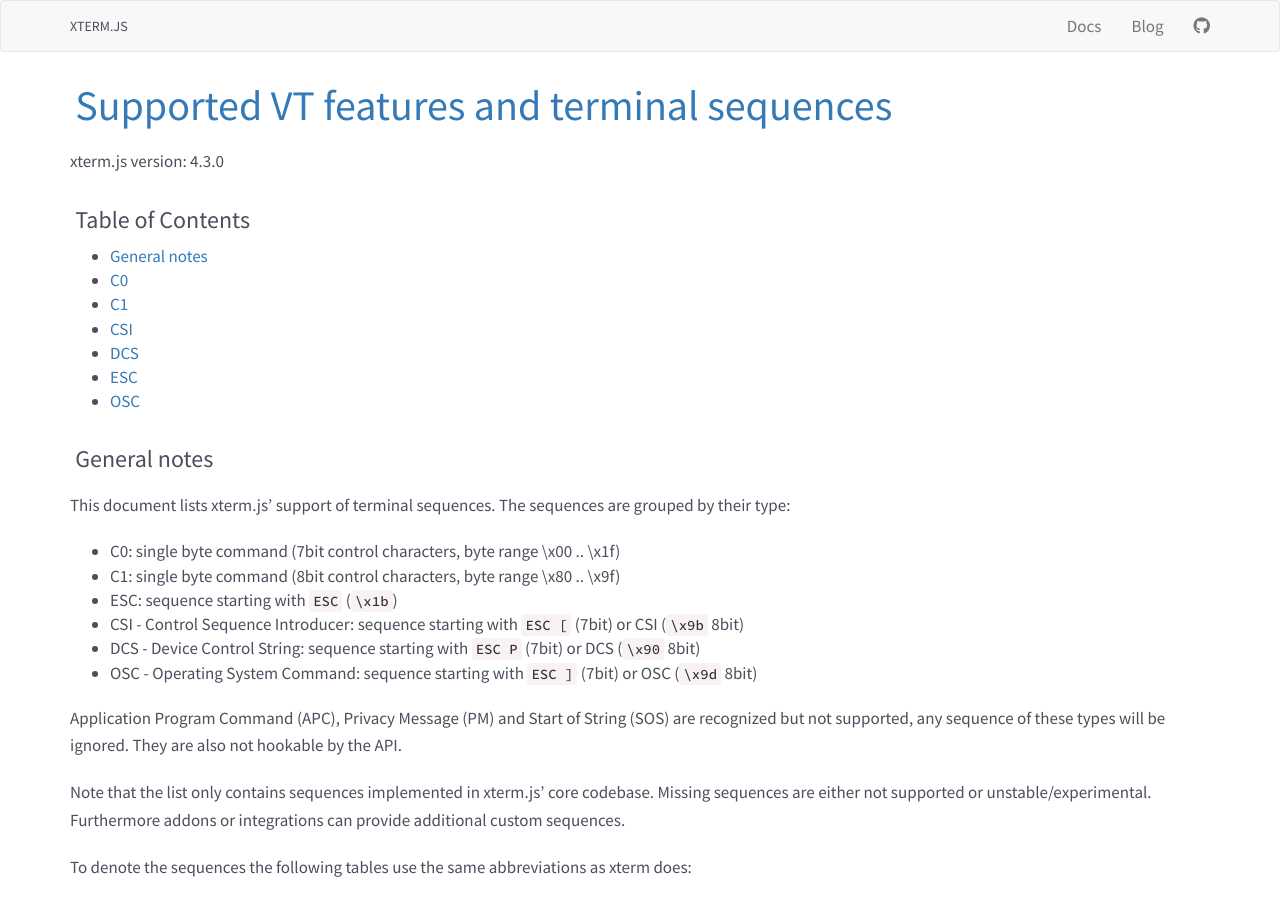
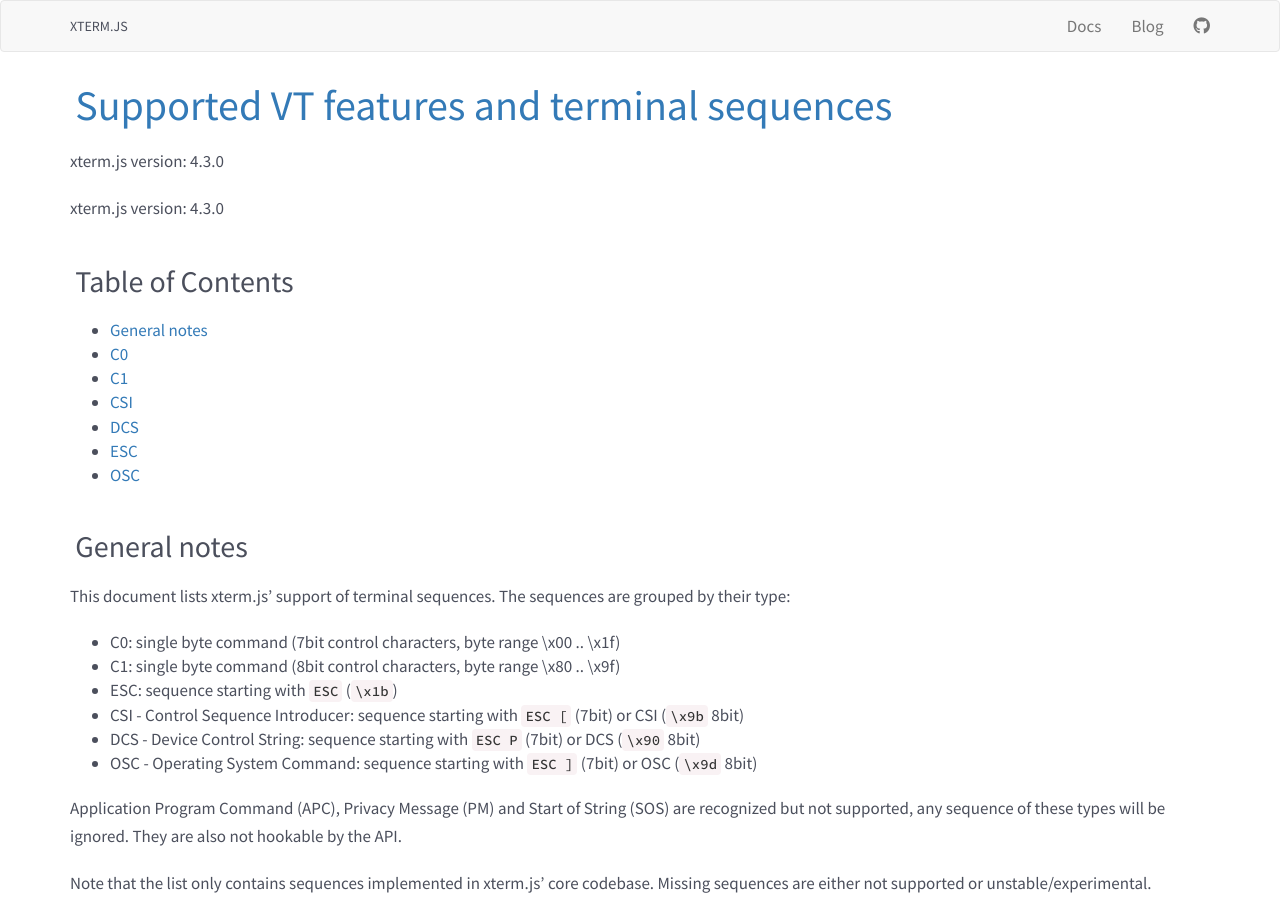
Before and after one commit to xtermjs/xtermjs.org, a Jekyll site: the page built from _docs/guides/vtfeatures.md, in a window 1280 px wide and 900 px high. Built offline with Jekyll 4.4.1, drawn with Linux system fonts in a browser that asks for light colours; nearby versions of some CDN libraries.

Commit message:
lower header levels

```diff
--- a/_docs/guides/vtfeatures.md
+++ b/_docs/guides/vtfeatures.md
@@ -6,7 +6,11 @@
 
 xterm.js version: 4.3.0
 
-### Table of Contents
+
+
+xterm.js version: 4.3.0
+
+## Table of Contents
 
 - [General notes](#general-notes)
 - [C0](#c0)
@@ -16,7 +20,7 @@
 - [ESC](#esc)
 - [OSC](#osc)
 
-### General notes
+## General notes
 
 This document lists xterm.js' support of terminal sequences. The sequences are grouped by their type:
 
@@ -41,7 +45,7 @@
   ASCII printables are specified to work. Additionally the parser will let pass any codepoint greater than C1 as printable.
 
 
-### C0
+## C0
 
 | Mnemonic | Name | Sequence | Short Description | Status |
 | -------- | ---- | -------- | ----------------- | ------ |
@@ -57,17 +61,17 @@
 | SI | Shift In | `\x0F` | Return to regular character set after Shift Out.  | supported |
 | ESC | Escape | `\e, \x1B` | Start of a sequence. Cancels any other sequence.  | supported |
 
-#### Bell
+### Bell
 The behavior of the bell is further customizable with `ITerminalOptions.bellStyle`
 and `ITerminalOptions.bellSound`.
 
-#### Line Feed
+### Line Feed
 Scrolling is restricted to scroll margins and will only happen on the bottom line.
 
 
 
 
-### C1
+## C1
 
 | Mnemonic | Name | Sequence | Short Description | Status |
 | -------- | ---- | -------- | ----------------- | ------ |
@@ -84,7 +88,7 @@
 
 
 
-### CSI
+## CSI
 
 | Mnemonic | Name | Sequence | Short Description | Status |
 | -------- | ---- | -------- | ----------------- | ------ |
@@ -135,37 +139,37 @@
 | DECIC | Insert Columns | `CSI Ps &#39; }` | Insert `Ps` columns at cursor position. _[more](#insert-columns)_ | supported |
 | DECDC | Delete Columns | `CSI Ps &#39; ~` | Delete `Ps` columns at cursor position. _[more](#delete-columns)_ | supported |
 
-#### Insert Characters
+### Insert Characters
 The ICH sequence inserts `Ps` blank characters. The cursor remains at the beginning of the blank characters.
 Text between the cursor and right margin moves to the right. Characters moved past the right margin are lost.
 
-#### Scroll Left
+### Scroll Left
 SL moves the content of all lines within the scroll margins `Ps` times to the left.
 SL has no effect outside of the scroll margins.
 
-#### Cursor Up
+### Cursor Up
 If the cursor would pass the top scroll margin, it will stop there.
 
-#### Scroll Right
+### Scroll Right
 SL moves the content of all lines within the scroll margins `Ps` times to the right.
 Content at the right margin is lost.
 SL has no effect outside of the scroll margins.
 
-#### Cursor Down
+### Cursor Down
 If the cursor would pass the bottom scroll margin, it will stop there.
 
-#### Cursor Next Line
+### Cursor Next Line
 Same as CUD, additionally places the cursor at the first column.
 
-#### Cursor Backward
+### Cursor Backward
 Same as CUU, additionally places the cursor at the first column.
 
-#### Cursor Position
+### Cursor Position
 If ORIGIN mode is set, places the cursor to the absolute position within the scroll margins.
 If ORIGIN mode is not set, places the cursor to the absolute position within the viewport.
 Note that the coordinates are 1-based, thus the top left position starts at `1 ; 1`.
 
-#### Erase In Display
+### Erase In Display
 Supported param values:
 
 | Ps | Effect                                                       |
@@ -175,7 +179,7 @@
 | 2  | Erase complete viewport.                                     |
 | 3  | Erase scrollback.                                            |
 
-#### Erase In Line
+### Erase In Line
 Supported param values:
 
 | Ps | Effect                                                   |
@@ -184,33 +188,33 @@
 | 1  | Erase from the beginning of the line through the cursor. |
 | 2  | Erase complete line.                                     |
 
-#### Insert Line
+### Insert Line
 For every inserted line at the scroll top one line at the scroll bottom gets removed.
 The cursor is set to the first column.
 IL has no effect if the cursor is outside the scroll margins.
 
-#### Delete Line
+### Delete Line
 For every deleted line at the scroll top one blank line at the scroll bottom gets appended.
 The cursor is set to the first column.
 DL has no effect if the cursor is outside the scroll margins.
 
-#### Delete Character
+### Delete Character
 As characters are deleted, the remaining characters between the cursor and right margin move to the left.
 Character attributes move with the characters. The terminal adds blank characters at the right margin.
 
-#### Erase Character
+### Erase Character
 ED erases `Ps` characters from current cursor position to the right.
 ED works inside or outside the scrolling margins.
 
-#### Repeat Preceding Character
+### Repeat Preceding Character
 REP repeats the previous character `Ps` times advancing the cursor, also wrapping if DECAWM is set.
 REP has no effect if the sequence does not follow a printable ASCII character
 (NOOP for any other sequence in between or NON ASCII characters).
 
-#### Tab Clear
+### Tab Clear
 Clearing tabstops off the active row (Ps = 2, VT100) is currently not supported.
 
-#### Set Mode
+### Set Mode
 Supported param values by SM:
 
 | Param | Action                                 | Status      |
@@ -220,7 +224,7 @@
 | 12    | Send/receive (SRM). Always off.        | unsupported |
 | 20    | Automatic Newline (LNM). Always off.   | unsupported |
 
-#### DEC Private Set Mode
+### DEC Private Set Mode
 Supported param values by DECSET:
 
 | param | Action                                                  | Status      |
@@ -248,7 +252,7 @@
 | 1049  | Save cursor and switch to alternate buffer clearing it. | partly      |
 | 2004  | Set bracketed paste mode.                               | supported   |
 
-#### Reset Mode
+### Reset Mode
 Supported param values by RM:
 
 | Param | Action                                 | Status      |
@@ -258,7 +262,7 @@
 | 12    | Send/receive (SRM). Always off.        | unsupported |
 | 20    | Normal Linefeed (LNM). Always off.     | unsupported |
 
-#### DEC Private Reset Mode
+### DEC Private Reset Mode
 Supported param values by DECRST:
 
 | param | Action                                                  | Status      |
@@ -286,7 +290,7 @@
 | 1049  | Use Normal Screen Buffer and restore cursor.            | supported   |
 | 2004  | Reset bracketed paste mode.                             | supported   |
 
-#### Select Graphic Rendition
+### Select Graphic Rendition
 SGR selects one or more character attributes at the same time. Multiple params (up to 32)
 are applied from in order from left to right. The changed attributes are applied to all new
 characters received. If you move characters in the viewport by scrolling or any other means,
@@ -348,7 +352,7 @@
 | 4      | CMYK color.                                                   | unsupported |
 | 5      | Indexed (256 colors) as `Ps ; 5 ; INDEX` or `Ps : 5 : INDEX`. | supported   |
 
-#### Soft Terminal Reset
+### Soft Terminal Reset
 There are two terminal reset sequences - RIS and DECSTR. While RIS performs almost a full terminal bootstrap,
 DECSTR only resets certain attributes. For most needs DECSTR should be sufficient.
 
@@ -359,7 +363,7 @@
 - erase attributes are reset to default
 - charsets are reset
 
-#### Set Cursor Style
+### Set Cursor Style
 Supported cursor styles:
  - empty, 0 or 1: steady block
  - 2: blink block
@@ -368,12 +372,12 @@
  - 5: steady bar
  - 6: blink bar
 
-#### Insert Columns
+### Insert Columns
 DECIC inserts `Ps` times blank columns at the cursor position for all lines with the scroll margins,
 moving content to the right. Content at the right margin is lost.
 DECIC has no effect outside the scrolling margins.
 
-#### Delete Columns
+### Delete Columns
 DECDC deletes `Ps` times columns at the cursor position for all lines with the scroll margins,
 moving content to the left. Blank columns are added at the right margin.
 DECDC has no effect outside the scrolling margins.
@@ -381,7 +385,7 @@
 
 
 
-### DCS
+## DCS
 
 | Mnemonic | Name | Sequence | Short Description | Status |
 | -------- | ---- | -------- | ----------------- | ------ |
@@ -391,7 +395,7 @@
 | XTGETTCAP | Request Terminfo String | `DCS + q Pt ST` | Request Terminfo String.  | unsupported |
 | XTSETTCAP | Set Terminfo Data | `DCS + p Pt ST` | Set Terminfo Data.  | unsupported |
 
-#### Request Selection or Setting
+### Request Selection or Setting
 Response is in the form `ESC P 1 $ r Pt ST` for valid requests, where `Pt` contains the corresponding CSI string,
 `ESC P 0 ST` for invalid requests.
 
@@ -408,7 +412,7 @@
 
 
 
-### ESC
+## ESC
 
 | Mnemonic | Name | Sequence | Short Description | Status |
 | -------- | ---- | -------- | ----------------- | ------ |
@@ -429,7 +433,7 @@
 
 
 
-### OSC
+## OSC
 
 **Note**: Other than listed in the table, the parser recognizes both ST (ECMA-48) and BEL (xterm) as OSC sequence finalizer.
 
@@ -439,8 +443,8 @@
 | 1 | `OSC 1 ; Pt BEL` | Set icon name.  | unsupported |
 | 2 | `OSC 2 ; Pt BEL` | Set window title. _[more](#set-windows-title)_ | supported |
 
-#### Set Windows Title and Icon Name
+### Set Windows Title and Icon Name
 Icon name is not supported. For Window Title see below.
 
-#### Set Windows Title
+### Set Windows Title
 xterm.js does not manipulate the title directly, instead exposes changes via the event `Terminal.onTitleChange`.
```
